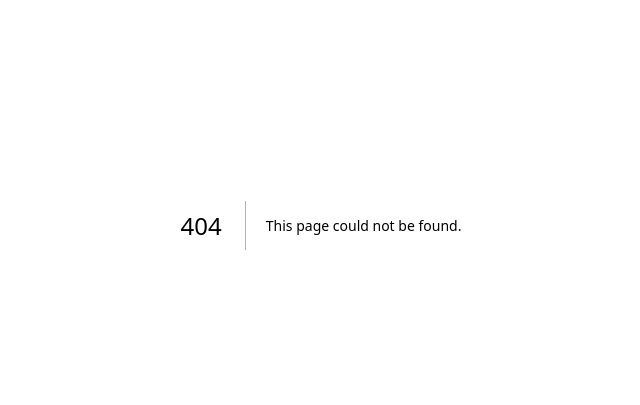
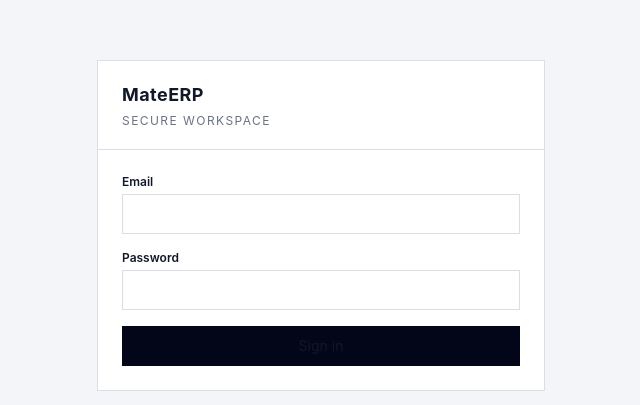
Before and after one commit to netamate/MateERP, a Next.js app in the folder frontend/: page /accounting/periods in a window 1280 px wide. Before the commit this address had no page. Shown: the part 175-580 px from the top of the page, without its empty margins (319-959 px from the left). Built offline with nearby package versions, Linux system fonts and the light colour scheme; no server answers.

Commit message:
Add Phase 6 fiscal periods route

```diff
--- /dev/null
+++ b/frontend/app/accounting/periods/page.tsx
@@ -0,0 +1,9 @@
+"use client";
+
+import { Suspense } from "react";
+import { FiscalPeriodsPage } from "@/components/workspace/extra-pages";
+import { WorkspaceShell } from "@/components/workspace/workspace-shell";
+
+export default function Page() {
+  return <Suspense fallback={<div />}><WorkspaceShell>{(session) => <FiscalPeriodsPage session={session} />}</WorkspaceShell></Suspense>;
+}
```
